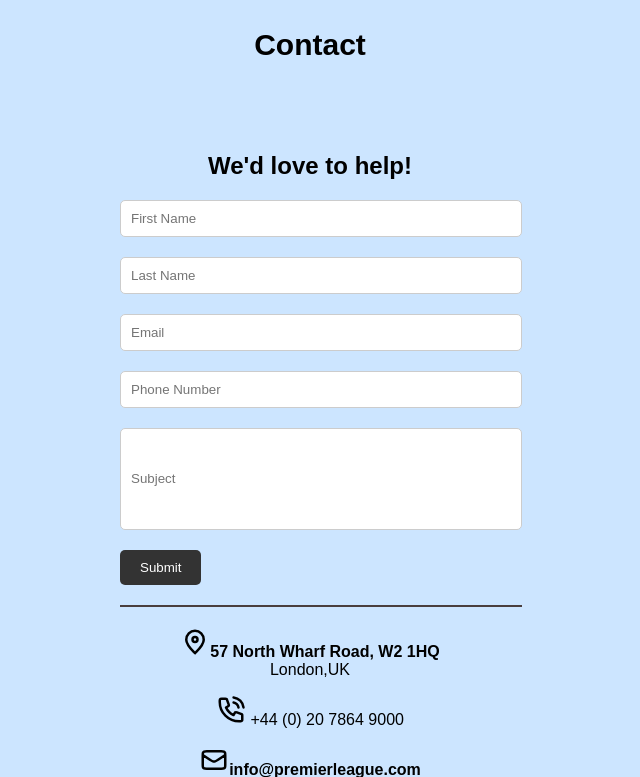
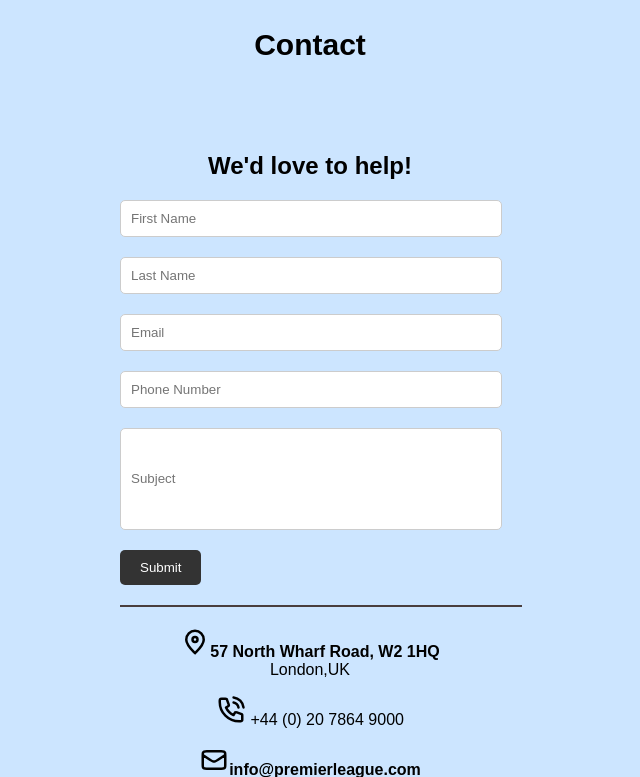
Before and after one commit to Valentin947-oss/Praksa24, a PHP site: page /Contact.html in a window 1280 px wide. Shown: the part 155-932 px from the top of the page, without its empty margins (330-970 px from the left). Run offline with PHP 8.4, Linux system fonts and the light colour scheme.

Commit message:
Update styleContact.css

```diff
--- a/Praksa24/styleContact.css
+++ b/Praksa24/styleContact.css
@@ -68,6 +68,7 @@ nav {
   }
   .form-group {
     margin-bottom: 20px;
+    padding-right:20px
   }
 
   input[type="text"],
```
